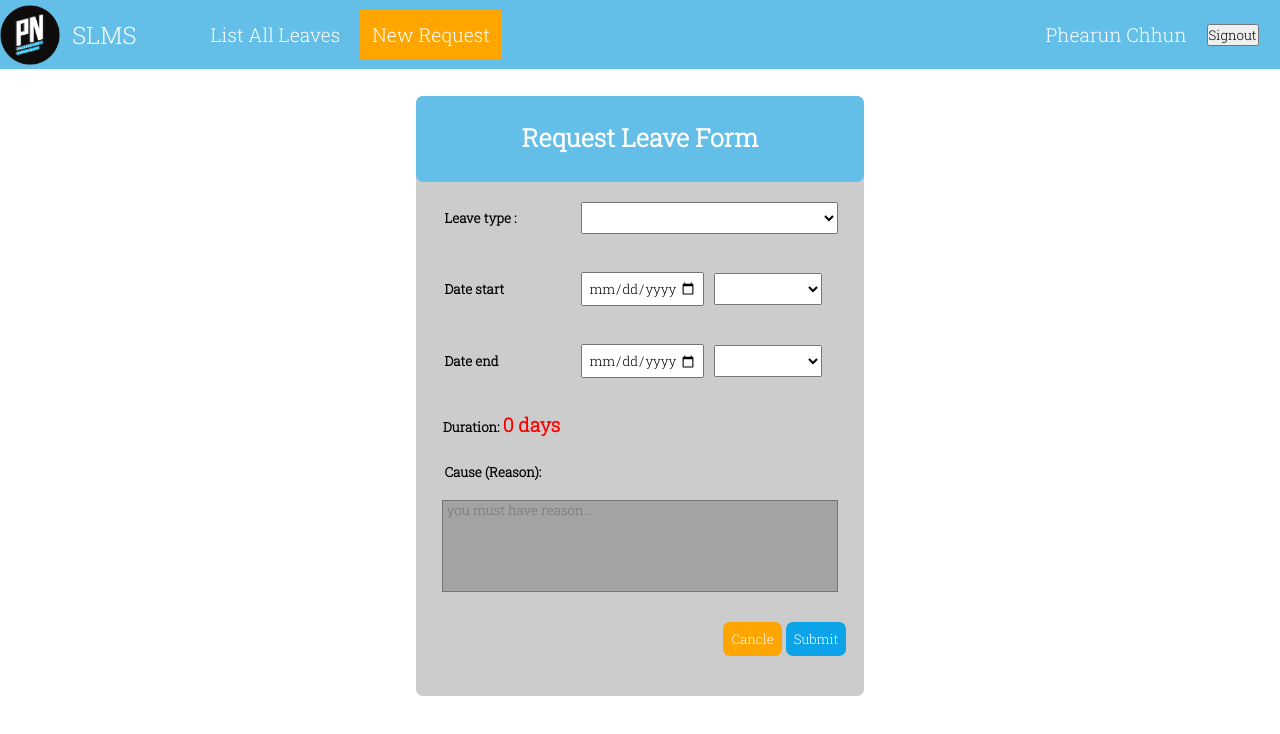
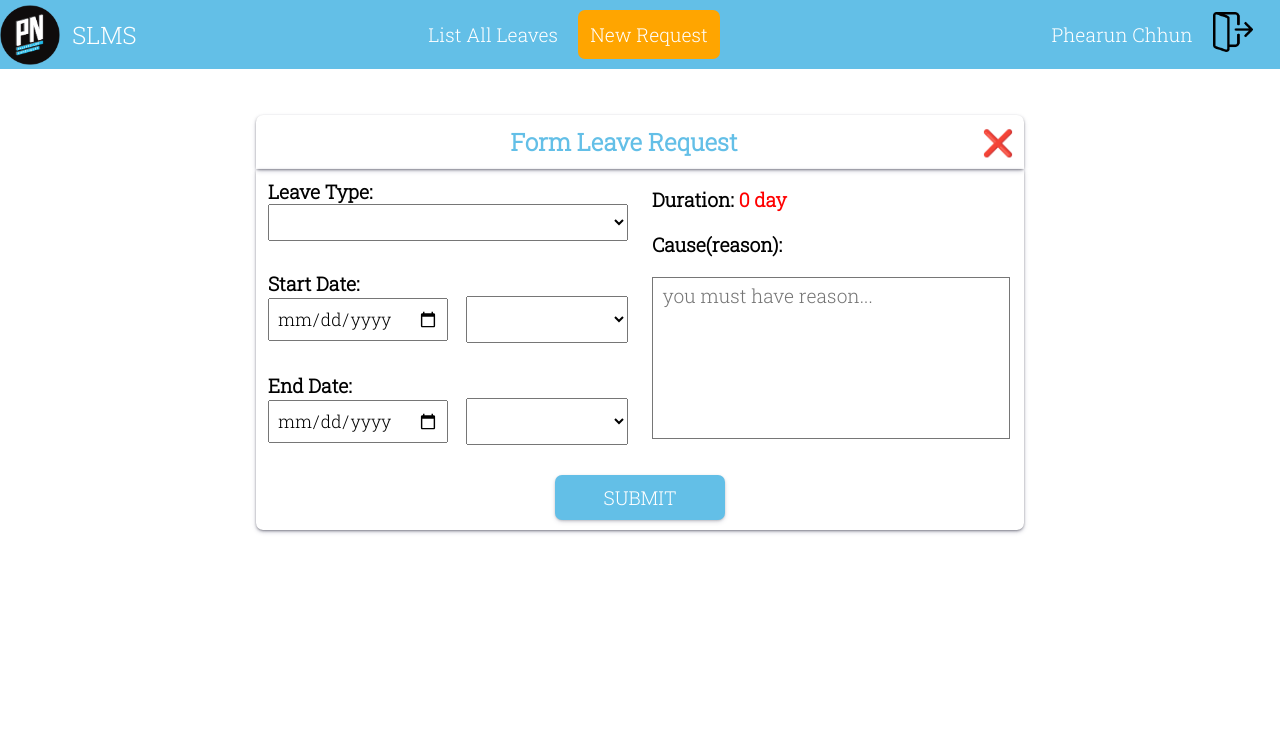
Before and after one commit to pnc-virtual-company/2022-G8-VC2-PART1, a Vue app in the folder front/: page /new_request in a window 1280 px wide. Shown: the top 734 px of the page. Built offline with nearby package versions, Linux system fonts and the light colour scheme.

Commit message:
#28 Login frontend #23 list all leave

```diff
--- a/front/package.json
+++ b/front/package.json
@@ -11,7 +11,8 @@
     "core-js": "^3.8.3",
     "moment": "^2.29.4",
     "vue": "^3.2.13",
-    "vue-router": "^4.0.3"
+    "vue-router": "^4.0.3",
+    "vue-sweetalert2": "^5.0.5"
   },
   "devDependencies": {
     "@babel/core": "^7.12.16",
--- a/front/src/components/Newrequest/Newrequest.vue
+++ b/front/src/components/Newrequest/Newrequest.vue
@@ -1,62 +1,91 @@
 <template>
-  <div class="about">
-    <form @submit.prevent="submitR" class="leave_request">
-      <div class="heading_form">
-        <h1>Request Leave Form</h1>
+  <div class="form_request">
+    <form @submit.prevent="addRequest">
+      <div class="header">
+        <div class=""></div>
+        <span>Form Leave Request</span>
+        <div class="btn_close">
+          <router-link to="/">&#10060;</router-link>
         </div>
-      <div class="support_heading"></div>
-      <div class="content">
-        <div class="title">
-          <h5>Leave type :</h5>
       </div>
-        <div class="box">
-          <select v-model="leave_type" id="leave_type">
-            <option value="Sick Leave">Sick Leave</option>
+      <div class="body">
+        <div class="main_container">
+          <div class="side_left">
+            <div class="leave_type">
+              <span>Leave Type:</span>
+              <div class="option_type">
+                <select name="" id="" v-model="leave_type" @change="is_select_leave_type = false">
+
+                  <option value="Sick Leave"> Sick Leave </option>
                   <option value="Family's event">Family's event</option>
+                  <option value="Wedding">Wedding</option>
                   <option value="Brother's or Sister's event">Brother's or Sister's event</option>
                   <option value="Other Event">Other Event</option>
                 </select>
+                <div class="error">
+                  <p v-if="is_select_leave_type">Please select leave tpye!</p>
                 </div>
               </div>
-      <div class="content">
-        <div class="title">
-          <h5>Date start</h5>
             </div>
-        <div class="box">
-          <input type="date" v-model="start_date" />
-          <select v-model="start_time">
-            <option value="morning" selected>Morning</option>
+            <div class="date">
+              <div class="start_date">
+                <span>Start Date:</span>
+                <div class="select_date">
+                  <input type="date" v-model="start_date" :min="getCurrentDate" @change="is_select_start_date=false">
+                  <select name="" class="express_time" v-model="express_time_start"
+                    @change="is_select_expression_time_start=false">
+                    <option value="morning"> Morning</option>
                     <option value="afternoon">Afternoon</option>
                   </select>
                 </div>
+                <div class="error">
+                  <p v-if="is_select_start_date || is_select_expression_time_start">Please choose and select start date
+                    and
+                    start time!</p>
                 </div>
-      <div class="content">
-        <div class="title">
-          <h5>Date end</h5>
               </div>
-        <div class="box">
-          <input type="date" v-model="end_date">
-          <select v-model="end_time">
-            <option value="morning" selected>Morning</option>
+              <div class="end_date">
+                <span>End Date:</span>
+                <div class="select_date">
+                  <input type="date" v-model="end_date" :min=" start_date " @change="is_select_end_date=false">
+                  <select name="" class="express_time" v-model="express_time_end"
+                    @change="is_select_expression_time_end=false">
+                    <option value="morning"> Morning</option>
                     <option value="afternoon">Afternoon</option>
                   </select>
                 </div>
-      </div>
-      <div class="duration">
-        <h5 v-if="duration == 0 || duration == 0.5|| duration == 1">Duration: <span> {{ count_duration }} day</span> </h5>
-        <h5 v-else>Duration: <span>{{ count_duration }} days</span> </h5>
-      </div>
-      <div class="content2">
-        <div class="title">
-          <h5>Cause (Reason):</h5>
-        </div>
-        <div class="box">
-          <textarea id="reason" v-model="reason" cols="40" rows="5" placeholder=" you must have reason..."></textarea>
+                <div class="error">
+                  <p v-if="is_select_end_date || is_select_expression_time_end"> Please choose and select end date and
+                    end
+                    time!</p>
                 </div>
               </div>
-      <div class="footer">
-        <button @click="cancleR" id="cancle">Cancle</button>
-        <button id="submit">Submit</button>
+            </div>
+          </div>
+          <div class="side_right">
+            <div class="duration">
+              <span v-if="changeDuration <= 1">Duration: <strong style="color:red">{{ changeDuration }}
+                  day</strong></span>
+              <span v-else>Duration: <strong style="color:red">{{ changeDuration }} days</strong></span>
+            </div>
+            <div class="reason">
+              <div class="header_reason">
+                <span>Cause(reason):</span>
+              </div>
+              <div class="input">
+                <textarea id="reason" v-model="reason" rows="6" placeholder=" you must have reason..."
+                  @change="is_reason_not_complete =false"></textarea>
+                <div class="error">
+                  <p v-if="is_reason_not_complete"> Please write your reason!</p>
+                </div>
+              </div>
+
+            </div>
+          </div>
+        </div>
+        <div class="btn_submit">
+          <button >SUBMIT</button>
+        </div>
       </div>
     </form>
   </div>
@@ -65,199 +94,260 @@
 <script>
 import moment from "moment";
 import axios from "../../axios-http.js"
+import Swal from "sweetalert2";
 export default {
-  name:"Newrequest_Form",
-  emits:['new_request'],
-  data(){
+  data() {
     return {
-      leave_type:'',
-      start_date:'',
-      start_time:'',
-      end_date:'',
-      end_time:'',
-      reason: '',
-      status:'Padding',
+      leave_type: null,
+      start_date: null,
+      end_date: null,
+      reason: null,
+      express_time_start: null,
+      express_time_end: null,
+      status: "Padding",
+      student_id: 1,
+      user_id: 1,
+      is_select_leave_type: false,
+      is_select_expression_time_start:false,
+      is_select_expression_time_end: false,
+      is_select_start_date:false,
+      is_select_end_date: false,
+      is_reason_not_complete: false,
+      is_already_complete:false
     }
   },
-  methods:{
-    cancleR(){
-      this.clearForm();
-    },
-    submitR() {
-      console.log(this.status)
-      let object = { leave_type: this.leave_type, start_date: this.start_date, end_date: this.end_date, reason: this.reason, duration: this.count_duration,status:this.status, }
-      if (
-        this.leave_type != ''&&
-        this.start_date != '' &&
-        this.start_time != ''&&
-        this.end_date != '' &&
-        this.end_time != '' &&
-        this.reason != ''
-      ){
-        // this.$emit('new_request',object);
-        axios.post("/leaves", object).then((response) =>
+  methods: {
+
+    addRequest() {
+      this.checkValidation()
+      let object = { leave_type: this.leave_type, start_date: this.start_date, end_date: this.end_date, reason: this.reason, duration: this.changeDuration, status: this.status,user_id:this.user_id,student_id:this.student_id, }
+      if (this.start_date != null &&
+        this.end_date != null &&
+        this.express_time_start != null &&
+        this.express_time_end != null &&
+        this.leave_type != null &&
+        this.reason != null &&
+        this.status != null) {
+        axios.post("leaves", object).then((response) =>
           console.log(response.data)
         )
         this.clearForm();
-      }else {
-        alert('You missing some field please check again!');
+      }
+
+    },
+    clearForm() {
+      this.start_date = '';
+      this.end_date = '';
+      this.leave_type = '';
+      this.express_time_start = '';
+      this.express_time_end = '';
+      this.reason = '';
+    },
+    // validation form request
+    checkValidation() {
+      this.is_select_leave_type = false
+      this.is_select_start_date = false;
+      this.is_select_end_date = false;
+      this.is_select_expression_time_start = false;
+      this.is_select_expression_time_end = false;
+      this.is_reason_not_complete = false;
+      if (this.leave_type == null) {
+        this.is_select_leave_type = true;
+      }
+      if (this.start_date == null) {
+        this.is_select_start_date = true;
+      }
+      if (this.express_time_start == null) {
+        this.is_select_expression_time_start = true;
+      }
+      if (this.express_time_end == null) {
+        this.is_select_expression_time_end = true;
+      }
+      if (this.end_date == null) {
+        this.is_select_end_date = true;
+      }
+      if (this.reason == null) {
+        this.is_reason_not_complete = true
       }
     },
-    clearForm(){
-      this.start_date='';
-      this.start_time = '';
-      this.leave_type = '';
-      this.end_date = '';
-      this.end_time = '';
-      this.reason = '';
+    submitSave() {
+      Swal.fire({
+        position: 'center',
+        icon: 'success',
+        title: 'Your work has been saved',
+        showConfirmButton: false,
+        timer: 2000
+      })
     },
+
+
+
   },
-  computed:{
-    count_duration() {
+  computed: {
+
+    changeDuration() {
       let start = moment(this.start_date);
       let end = moment(this.end_date);
-      let start_time = this.start_time;
-      let end_time = this.end_time;
+      let express_time_start = this.express_time_start;
+      let express_time_end = this.express_time_end;
       let result = 0;
+      if (this.end_date >= this.start_date) {
         if (!isNaN(end.diff(start, "days"))) {
           result += end.diff(start, "days");
           if (
-          (start_time == "morning" && end_time == "morning") || (start_time == "afternoon" && end_time == "afternoon")
+            (express_time_start == "morning" && express_time_end == "morning") || (express_time_start == "afternoon" && express_time_end == "afternoon")
           ) {
             result += 0.5;
           }
 
           if (
-          (start_time == "morning" && end_time == "afternoon") || (start_time == "afternoon" && end_time == "morning")
+            (express_time_start == "morning" && express_time_end == "afternoon") || (express_time_start == "afternoon" && express_time_end == "morning")
           ) {
             result += 1;
           }
         }
+      }
         return result;
     },
+    getCurrentDate() {
+      var date = new Date();
+      var tday = date.getDate();
+      var month = date.getMonth() + 1;
+      var year = date.getUTCFullYear();
+      if (tday < 10) {
+        tday = "0" + tday
       }
-
+      if (month < 10) {
+        month = "0" + month
+      }
+      return year + "-" + month + "-" + tday
+    },
+  }
 }
 </script>
 
 <style scoped>
-
-
-
-  .about {
+.form_request {
+  width: 60%;
+  margin-left: 20%;
+  margin-top: 9%;
+}
+.header {
+  display: flex;
+  justify-content: space-between;
+  align-items: center;
+  background: #fff;
+  box-shadow: rgba(50, 50, 93, 0.4) 0px 2px 5px -1px, rgba(0, 0, 0, 0.7) 0px 1px 3px -1px;
+  border-radius: 7px 7px 0 0;
+  color: #63BFE7;
+  padding: 10px;
+}
+.header span {
+  font-size: 1.5rem;
+  font-weight: bold;
+}
+.body {
+  border-radius: 0 0 7px 7px;
+  box-shadow: rgba(50, 50, 93, 0.4) 0px 2px 5px -1px, rgba(0, 0, 0, 0.7) 0px 1px 3px -1px;
+}
+.body span {
+  font-size: 1.2rem;
+}
+.body .leave_type,
+.start_date,
+.end_date,
+.duration,
+.header_reason,
+.input {
+  padding: 10px;
+  font-weight: bold;
+}
+.body .leave_type select {
   width: 100%;
-    display: flex;
+  padding: 5px;
+  font-size: 1.1rem;
+  outline: none;
+}
+.body .leave_type select option {
+  font-size: 1.1rem;
 }
 
-  .leave_request {
-    width: 35%;
+.main_container {
   display: flex;
-    flex-wrap: wrap;
-    margin:auto;
-    background-color: #ccc;
-    font-family:sans-serif;
-    border-radius: 7px;
-    height: 75vh;
-    margin-top: 3%;
-  }
-  .heading_form {
-    width: 100%;
-    border-radius: 7px;
-    background-color: #63BFE7;
-    text-align: center;
+  justify-content: space-between;
   align-items: center;
 }
-  .heading_form h1 {
-    font-size: 25px;
-    color: white;
-  }
-  .heading_form h1 {
-    margin-top: 25px;
-  }
-  /* .support_heading {
-    width: 100%;
-    background-color: #63BFE7;
-    padding: 1px;
-    margin-top: -17px;
-  } */
-  .content, .content2 {
-    width: 90%;
-    display: flex;
-    flex-wrap: wrap;
-    margin:5px auto;
-  }
-  .title {
-    width: 30%;
-    text-align: start;
-    margin: auto;
 
-  }
-  .duration {
-    width:88%;
-    text-align: start;
+.main_container .side_left,
+.side_right {
+  width: 49.5%;
   margin: auto;
 }
-  .duration span {
-    color:red;
-    font-size: 1.2rem;
+
+.side_right {
+  margin-top: 1%;
 }
-  .box {
-    width: 67%;
+
+.select_date {
   display: flex;
-    flex-wrap: wrap;
+  justify-content: space-between;
   align-items: center;
 }
-  #leave_type {
-    width:95% ;
+
+.select_date input {
+  width: 45%;
+  padding: 7px;
+  font-size: 1.1rem;
+}
+
+.select_date select {
+  width: 45%;
+  padding: 10px;
+  font-size: 1.1rem;
+  outline: none;
+}
+
+.reason textarea {
+  width: 96%;
+  padding: 5px;
+  resize: none;
+  font-size: 1.2rem;
+  background-color: #fff;
+}
+.btn_submit {
+  display: flex;
+  justify-content: center;
+  align-items: center;
+}
+.btn_submit button {
+  width: 170px;
+  padding: 10px;
+  margin: 10px;
+  font-size: 1.2rem;
+  text-decoration: none;
+  cursor: pointer;
+  background: none;
+  border: none;
+  background: #63BFE7;
+  color: #ffff;
+  border-radius: 7px;
+  display: flex;
+  justify-content: center;
+  align-items: center;
+  box-shadow: rgba(50, 50, 93, 0.25) 0px 2px 5px -1px, rgba(0, 0, 0, 0.3) 0px 1px 3px -1px;
+}
+
+.btn_close button {
+  background: none;
+  border: none;
+  cursor: pointer;
+}
+.btn_close a {
+  font-size: 1.6rem;
+  text-decoration: none;
+}
+.error{
+  color:red;
   padding: 5px;
 }
-  select{
-    padding:5px;
-  }
-  .box input{
-    padding: 5px;
-  }
-  .box input, .box select {
-    width: 40%;
-    margin-left: 10px;
-
-  }
-  .content2 .box {
-    width: 90%;
-    margin: 5px auto;
-  }
-  .content2 .title {
-    width: 97%;
-    margin: auto;
-  }
-  .content2 .box {
-    width: 98%;
-  }
-  .content2 .title {
-    text-align: start;
-  }
-  .content2 .box textarea {
-    width: 100%;
-    resize: none;
-    background-color: rgb(163, 163, 163);
-  }
-  .footer {
-    width: 93%;
-    margin: 10px auto;
-    text-align: end;
-  }
-  .footer button {
-    padding: 8px;
-    margin: 2px;
-    border: none;
-    border-radius: 7px;
-    color:white;
-    cursor: pointer;
-  }
-  #cancle {
-    background-color: orange;
-  }
-  #submit {
-    background-color: rgb(13, 163, 232) ;
-  }
 </style>
--- /dev/null
+++ b/front/src/components/formlogin/FormLogin.vue
@@ -0,0 +1,119 @@
+<template>
+    <div class="form_login">
+        <form action="">
+            <div class="header">
+                <header>Student Leave Management System</header>
+            </div>
+            <div class="form_body">
+                <div class="logo">
+                    <img src="../../assets/pn-logo.png" alt="" style="width: 150px; height: 150px">
+                </div>
+                <div class="form">
+                    <div class="selection">
+                        <select name="" id="">
+                            <option value="admin">Admin</option>
+                            <option value="student">Student</option>
+                        </select>
+                    </div>
+                    <div class="input">
+                        <input type="text" placeholder="username">
+                        <input type="email" placeholder="email">
+                        <input type="password" placeholder="password">
+                    </div>
+                </div>
+            </div>
+            <div class="btn_login">
+                <button>
+                    <span>Login</span>
+                    <img src="../../assets/next-button.png" alt="" >
+                </button>
+
+            </div>
+        </form>
+    </div>
+</template>
+
+<script>
+export default {
+
+}
+</script>
+
+<style scoped>
+
+
+
+
+
+
+.form_login{
+    width: 40%;
+    margin-top: 10%;
+    margin-left: 30%;
+    background: #fff;
+    border-radius: 7px ;
+box-shadow: rgba(0, 0, 0, 0.7) 0px 0px 5px 0px, rgba(0, 0, 0, 0.4) 0px 0px 1px 0px;
+    box-sizing: border-box;
+}
+.header {
+    background: #63BFE7;
+    border-radius: 7px 7px 0 0;
+
+}
+.header header {
+    text-align: center;
+    padding: 10px;
+    color: #fff;
+    font-size: 1.3rem;
+    font-weight: bold;
+}
+.form_body {
+    display: flex;
+    justify-content: space-between;
+    align-items:center;
+    padding: 10px;
+    margin: 10px;
+}
+.form{
+    margin-left: 3%;
+}
+ select,input{
+    width: 140px;
+    padding: 3px;
+    font-size: 1rem;
+    margin: 2px;
+}
+.input input {
+    box-sizing: border-box;
+    width: 100%;
+}
+.btn_login{
+    display: flex;
+    justify-content: center;
+    align-items: center;
+}
+.btn_login button{
+    width: 150px;
+    padding: 10px;
+    margin-bottom: 20px;
+    cursor: pointer;
+    background: none;
+    border: none;
+    background: orange;
+    color: #ffff;
+    border-radius: 7px;
+    display: flex;
+    justify-content: center;
+    align-items: center;
+    box-shadow: rgba(50, 50, 93, 0.25) 0px 2px 5px -1px, rgba(0, 0, 0, 0.3) 0px 1px 3px -1px;
+}
+.btn_login button img{
+    width: 25px;
+    height: 25px;
+    margin-left: 5%;
+    /* margin-top: 10%; */
+}
+.btn_login button span{
+    font-size: 1.2rem;
+}
+</style>
--- a/front/src/components/list_all_leave/ListAllLeaveView.vue
+++ b/front/src/components/list_all_leave/ListAllLeaveView.vue
@@ -49,7 +49,7 @@ export default {
 </script>
 
 <style scoped>
-.container {
-    margin-top: 5%;
-}
+/* .container {
+    margin-top: 1%;
+} */
 </style>
--- a/front/src/components/menu/NavBar.vue
+++ b/front/src/components/menu/NavBar.vue
@@ -1,22 +1,25 @@
 <template>
     <div class="container">
+
         <nav>
             <div class="left_side_bar">
                 <div class="logo_display">
                     <img src="../../assets/pn-logo.png" alt="">
                     <p>SLMS</p>
                 </div>
+            </div>
                 <div class="router">
                     <router-link to="/">List All Leaves</router-link>
                     <router-link to="/new_request">New Request</router-link>
                 </div>
-            </div>
             <div class="user_name">
                 <div class="user_profile">
                     <router-link to="/profile">Phearun Chhun</router-link>
                 </div>
                 <div class="btn_sign_out">
-                    <button>Signout</button>
+                    <button>
+                        <img src="../../assets/logout.png" alt="" style="width:40px;height:40px">
+                    </button>
                 </div>
             </div>
         </nav>
@@ -62,23 +65,15 @@ nav a {
 nav .router a.router-link-exact-active {
     color:#fff;
     background: orange;
+    border-radius: 7px;
     padding: 12px;
-    /* margin: 10px; */
 }
 nav .user_name a.router-link-exact-active {
     color:#63BFE7;
     padding: 12px;
     background: #fff;
-
-    /* margin: 10px; */
+    border-radius: 7px;
 }
-/* nav  a.router-link-exact-active {
-    color: #ffff;
-    background: orange;
-    padding: 12px;
-    margin: 10px;
-} */
-
 .logo_display {
     display: flex;
     align-items: center;
@@ -91,13 +86,6 @@ nav .user_name a.router-link-exact-active {
     color:#ffff;
     margin-left: 10%;
     font-size: 1.5rem;
-}
-
-.left_side_bar{
-    width: 40%;
-    display: flex;
-    justify-content: space-between;
-    align-items: center;
 }
 .router {
     display: flex;
@@ -118,4 +106,18 @@ nav .user_name a.router-link-exact-active {
     border: none;
     cursor: pointer;
 }
+.btn_sign_out button{
+    background: none;
+    border:none;
+    /* padding: 12px; */
+    cursor: pointer;
+    color:#ffff;
+    font-size: 1.2rem;
+}
+.btn_sign_out bottom img{
+    display: flex;
+    justify-content: center;
+    align-items: center;
+    background: none;
+}
 </style>
--- a/front/src/main.js
+++ b/front/src/main.js
@@ -1,5 +1,6 @@
 import { createApp } from 'vue'
 import App from './App.vue'
 import router from './router'
-
+// import VueSweetalert2 from "vue-sweetalert2";
+// import "sweetalert2/dist/sweetalert2.min.css";
 createApp(App).use(router).mount('#app')
--- /dev/null
+++ b/front/src/views/login_signup/LogIn.vue
@@ -0,0 +1,19 @@
+<template>
+  <div class="login">
+    <h1>This is login page</h1>
+    <login></login>
+  </div>
+</template>
+
+<script>
+import Login from "@/components/formlogin/FormLogin.vue"
+export default {
+  components: {
+    "login":Login,
+  }
+}
+</script>
+
+<style>
+
+</style>
--- a/front/src/views/user/AboutView.vue
+++ b/front/src/views/user/AboutView.vue
@@ -1,29 +1,16 @@
 <template>
-  <new_request @new_request="addRequest">
-  </new_request>
+  <new_request></new_request>
 </template>
 <script>
-import Newrequest from '@/components/Newrequest/Newrequest.vue';
+import NewRequest from '@/components/Newrequest/NewRequest.vue';
 // import axios from "../../axios-http"
 export default {
   name:"About-view",
   components:{
-    "new_request":Newrequest,
+    "new_request":NewRequest,
   },
   mehtods: {
-    // getData() {
-    //   axios.get("/leaves").then((response) => {
-    //    console.log(response.data);
-    //   }
 
-    //   )
-    // },
-  //   addRequest(body) {
-  //     console.log(body);
-  //     axios.post("/leaves", body)
-  //     // this.getData()
-  //   }
-    // }
   }
 }
 </script>
```
Also changed, not shown: front/src/components/list_all_leave/ListAllLeaveCard.vue (+27 -6 lines), front/src/router/index.js (+7 -0 lines), front/src/views/user/ListAllLeave.vue (+9 -25 lines), front/src/assets/icons8-chevron-down-100.png (added), front/src/assets/logout.png (added), front/src/views/login_signup/SignUp.vue (added). Lines whose indentation alone changed are shown as unchanged.
